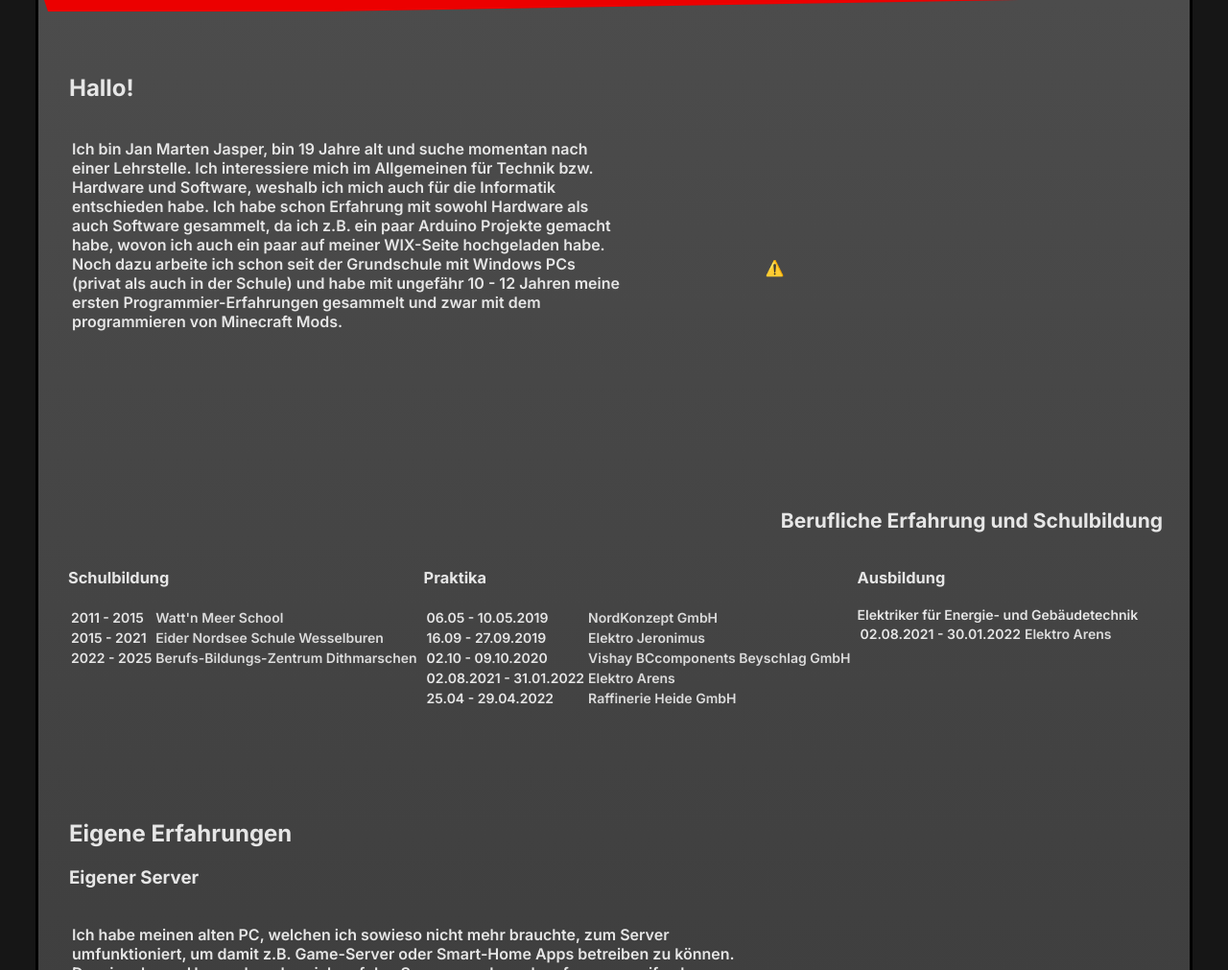
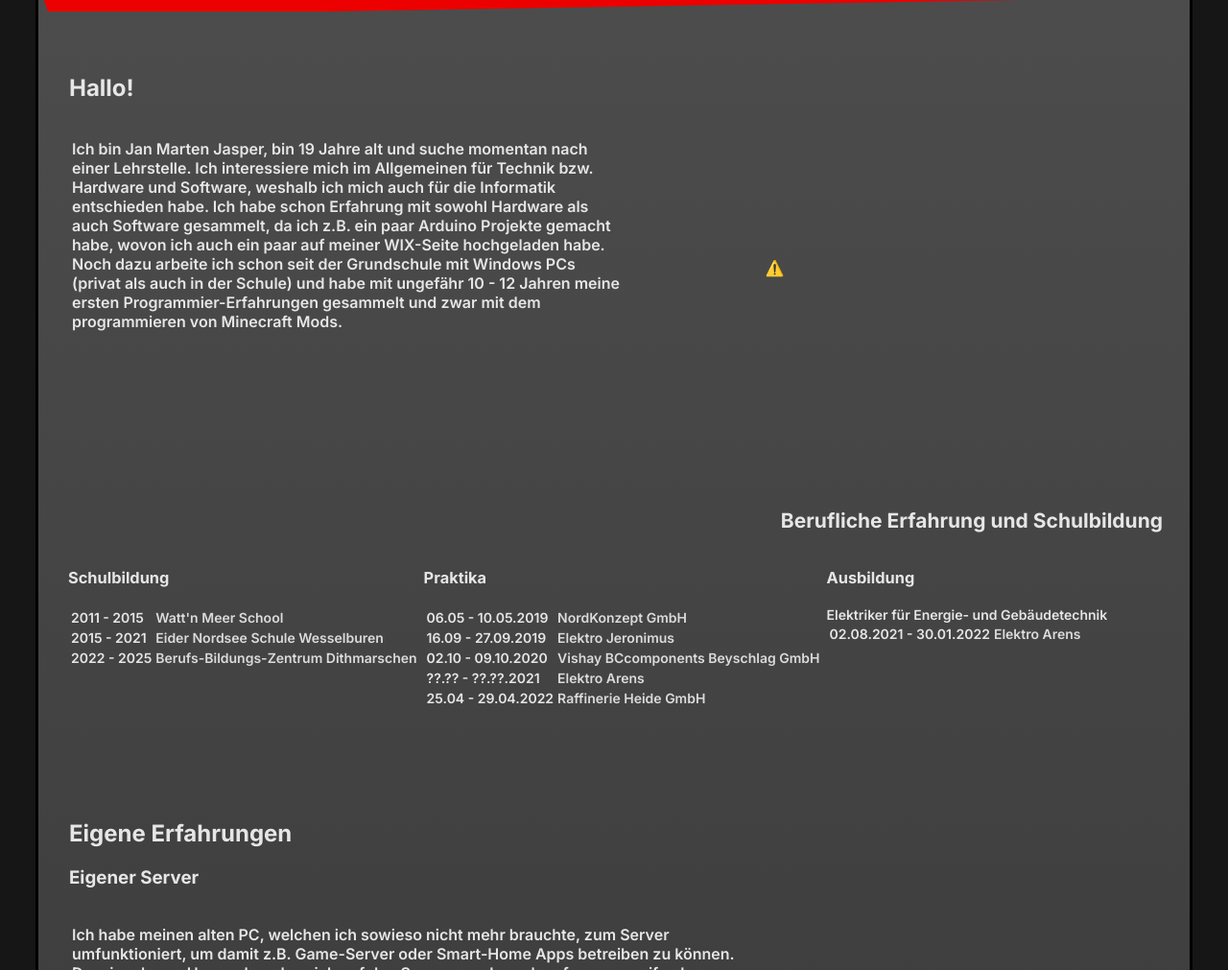
Before and after one commit to TheRedCoder404/TheRedCoder404.github.io, a plain HTML site: page index.html in a window 1280 px wide. Shown: the part 89-1100 px from the top of the page at 96% size. Drawn offline with nearby package versions, Linux system fonts and the light colour scheme; no server answers; a script that the page names is missing.

Commit message:
Korrektur Datum Praktika Elektro Arens

```diff
--- a/index.html
+++ b/index.html
@@ -101,7 +101,7 @@
                                         <td><a href="https://www.vishay.com/en/company/brands/beyschlag/" id="generallink">Vishay BCcomponents Beyschlag GmbH</a></td>
                                     </tr>
                                     <tr>
-                                        <td>02.08.2021 - 31.01.2022</td>
+                                        <td>??.?? - ??.??.2021</td>
                                         <td><a href="https://www.elektroarens.de/" id="generallink">Elektro Arens</a></td>
                                     </tr>
                                     <tr>
```
